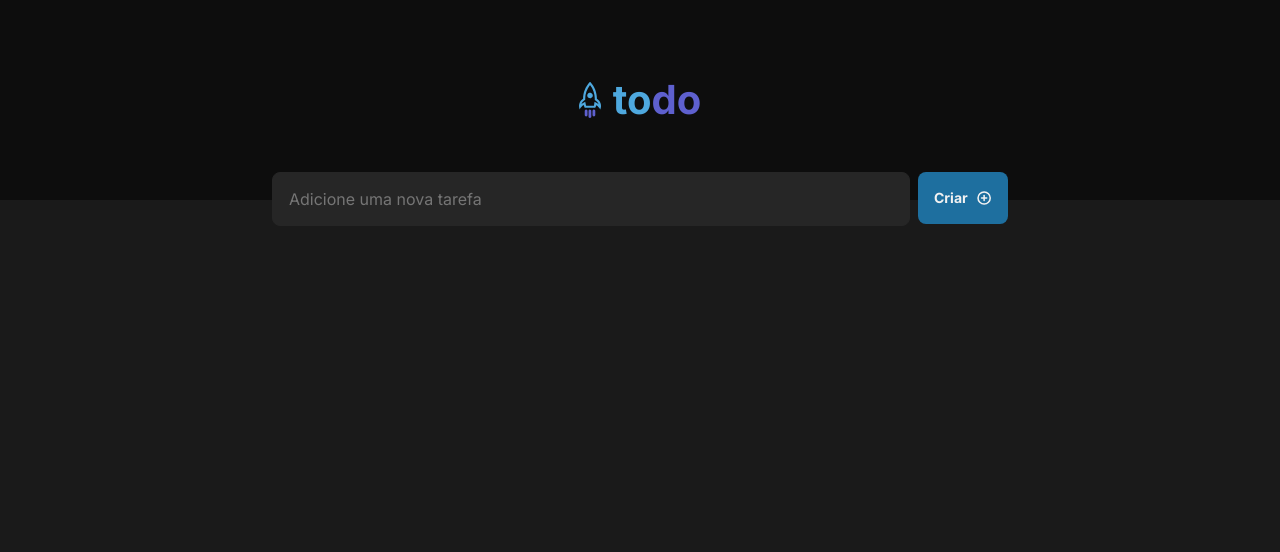
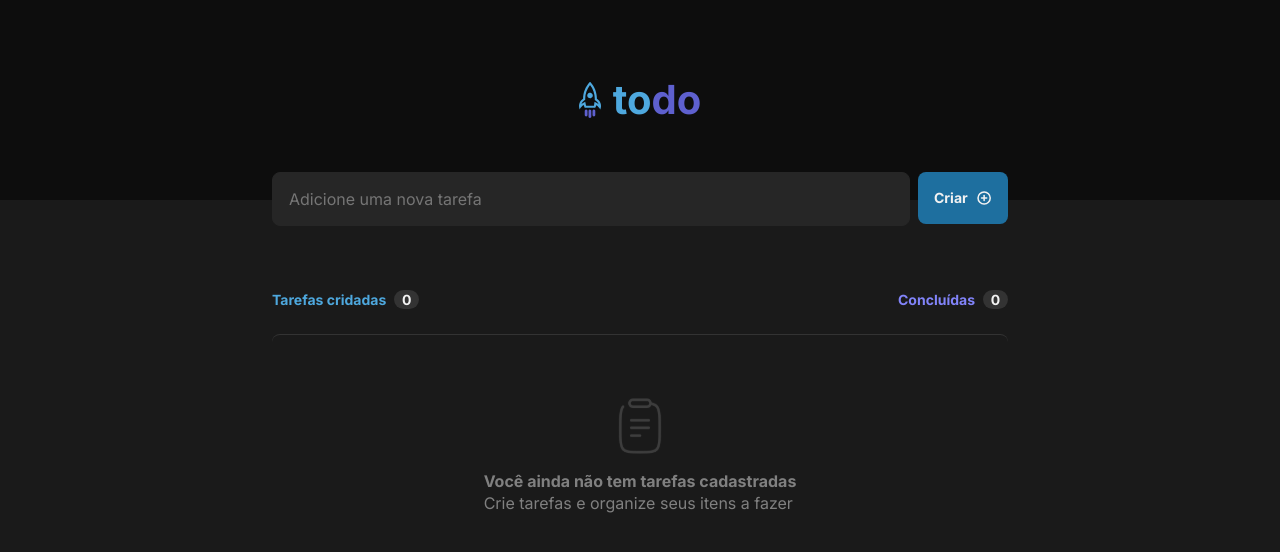
Before and after one commit to killer-cf/DesafioIgniteReact01, a React (Vite) app: page / in a window 1280 px wide. Shown: the top 552 px of the page. Built offline with nearby package versions, Linux system fonts and the light colour scheme.

Commit message:
feat: TaskList

```diff
--- a/src/App.tsx
+++ b/src/App.tsx
@@ -1,5 +1,6 @@
 import { Header } from "./components/Header";
 import { TaskForm } from "./components/TaskForm";
+import { TasksList } from "./components/TasksList";
 
 import './global.css'
 
@@ -10,6 +11,7 @@ export function App() {
       <Header />
       <div className="content">
         <TaskForm />
+        <TasksList />
       </div>
     </>
   )
--- /dev/null
+++ b/src/components/TasksList.module.css
@@ -0,0 +1,62 @@
+.container {
+  width: 100%;
+  max-width: 736px;
+  display: flex;
+  flex-direction: column;
+  margin-top: 4rem;
+  gap: 1.5rem;
+}
+
+.header {
+  display: flex;
+  justify-content: space-between;
+  font-size: 0.875rem;
+}
+
+.header span {
+  padding: 0.125rem 0.4rem;
+  background: var(--gray-400);
+  width: 25px;
+  height: 19px;
+  display: flex;
+  align-items: center;
+  justify-content: center;
+  border-radius: 10px;
+  font-weight: bold;
+  color: var(--gray-100);
+}
+
+.info_tasks_created {
+  display: flex;
+  color: var(--blue);
+  gap: 0.5rem;
+}
+
+.info_tasks_done {
+  display: flex;
+  color: var(--purple);
+  gap: 0.5rem;
+}
+
+.container_list {
+
+}
+
+.notasks {
+  height: 244px;
+  display: flex;
+  flex-direction: column;
+  justify-content: center;
+  align-items: center;
+  gap: 1rem;
+  color: var(--gray-300);
+  font-size: 1rem;
+  padding: 0 1.5rem;
+  border-top: 1px solid var(--gray-400);
+  border-radius: 8px;
+}
+
+.notasks img {
+  width: 56px;
+  height: 56px;
+}
--- /dev/null
+++ b/src/components/TasksList.tsx
@@ -0,0 +1,29 @@
+import styles from './TasksList.module.css';
+import clipboard from '../assets/clipboard.svg';
+
+export function TasksList() {
+  return (
+    <div className={styles.container}>
+      <header className={styles.header}>
+        <div className={styles.info_tasks_created}>
+          <strong>Tarefas cridadas</strong>
+          <span>0</span>
+        </div>
+        <div className={styles.info_tasks_done}>
+          <strong>Concluídas</strong>
+          <span>0</span>
+        </div>
+      </header>
+
+      <main className={styles.container_list}>
+        <div className={styles.notasks}>
+          <img src={clipboard} alt="clipboard" />
+          <div>
+            <strong>Você ainda não tem tarefas cadastradas</strong>
+            <p>Crie tarefas e organize seus itens a fazer</p>
+          </div>
+        </div>
+      </main>
+    </div>
+  )
+}
```
Also changed, not shown: src/assets/clipboard.svg (added).
